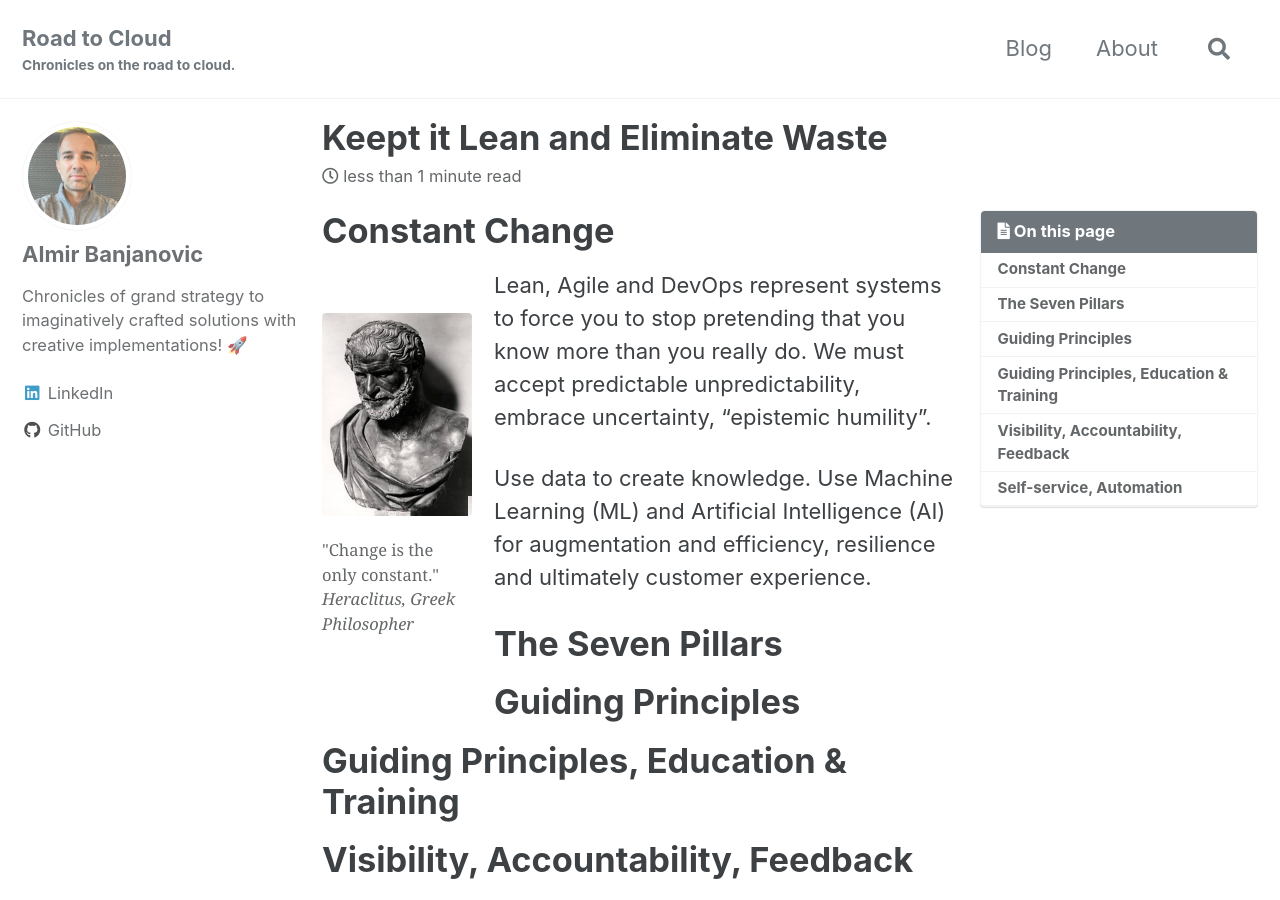
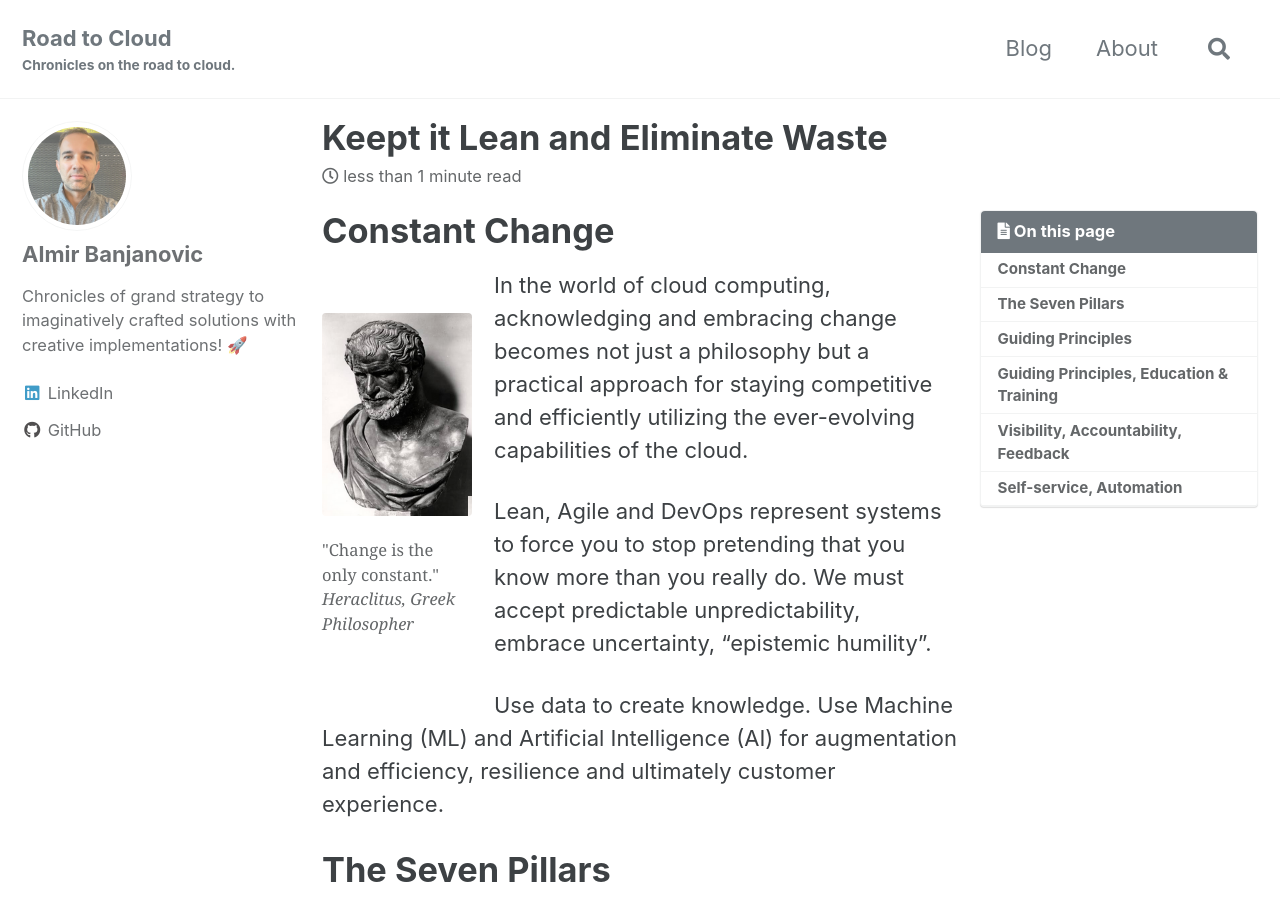
Before and after one commit to almirbanjanovic/roadtocloud.github.io, a Jekyll site: the page built from _posts/2023-10-16-keep-it-lean-and-eliminate-waste.md, in a window 1280 px wide and 900 px high. Built offline with Jekyll 4.4.1, drawn with Linux system fonts in a browser that asks for light colours; cached includes are drawn as plain includes; comment, search, counter and statistics services are not loaded.

Commit message:
Update 2023-10-16-keep-it-lean-and-eliminate-waste.md

```diff
--- a/_posts/2023-10-16-keep-it-lean-and-eliminate-waste.md
+++ b/_posts/2023-10-16-keep-it-lean-and-eliminate-waste.md
@@ -18,6 +18,8 @@ tags:
   <figcaption>"Change is the only constant." <cite>Heraclitus, Greek Philosopher</cite></figcaption>
 </figure>
 
+In the world of cloud computing, acknowledging and embracing change becomes not just a philosophy but a practical approach for staying competitive and efficiently utilizing the ever-evolving capabilities of the cloud.
+
 Lean, Agile and DevOps represent systems to force you to stop pretending that you know more than you really do. We must accept predictable unpredictability, embrace uncertainty, "epistemic humility".
 
 Use data to create knowledge. Use Machine Learning (ML) and Artificial Intelligence (AI) for augmentation and efficiency, resilience and ultimately customer experience.
```
